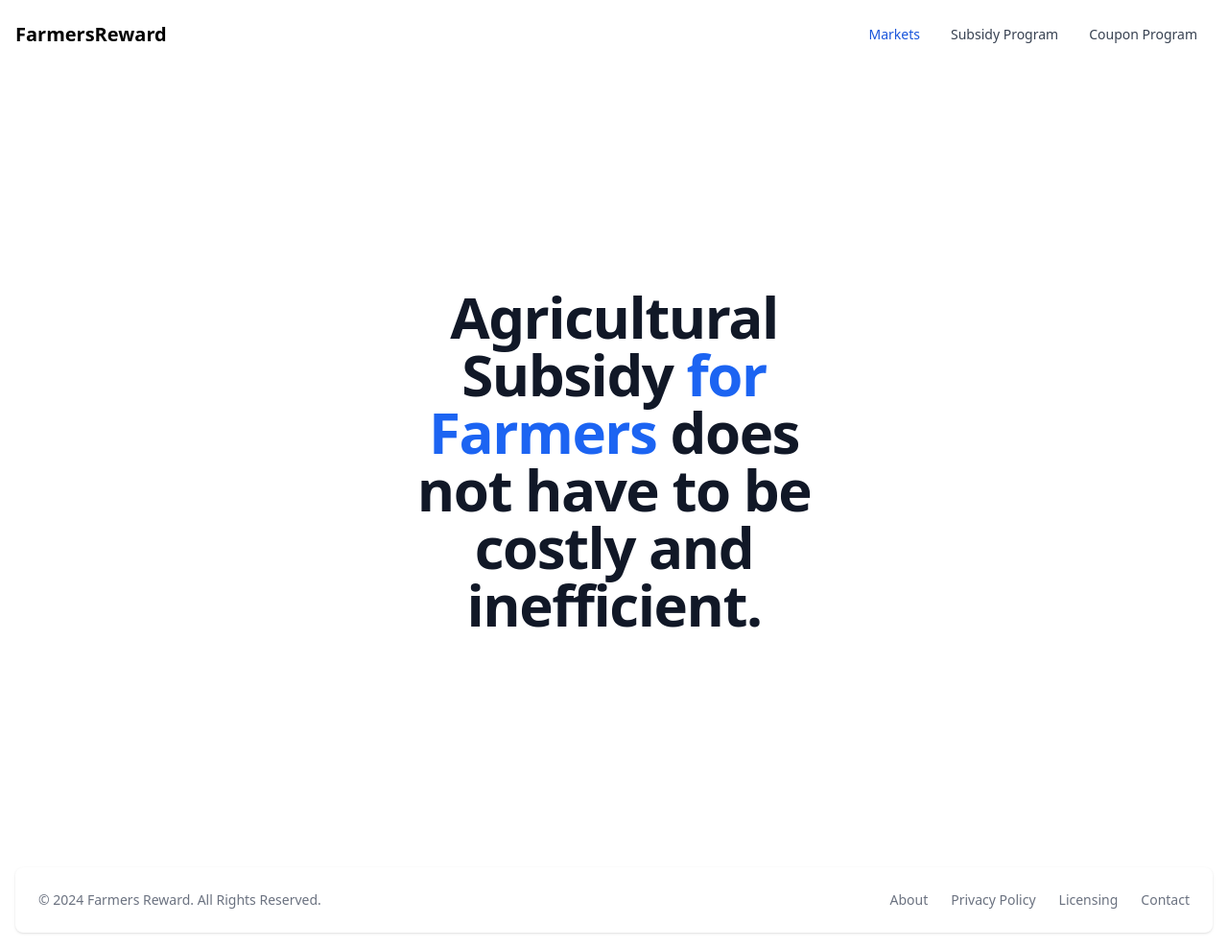
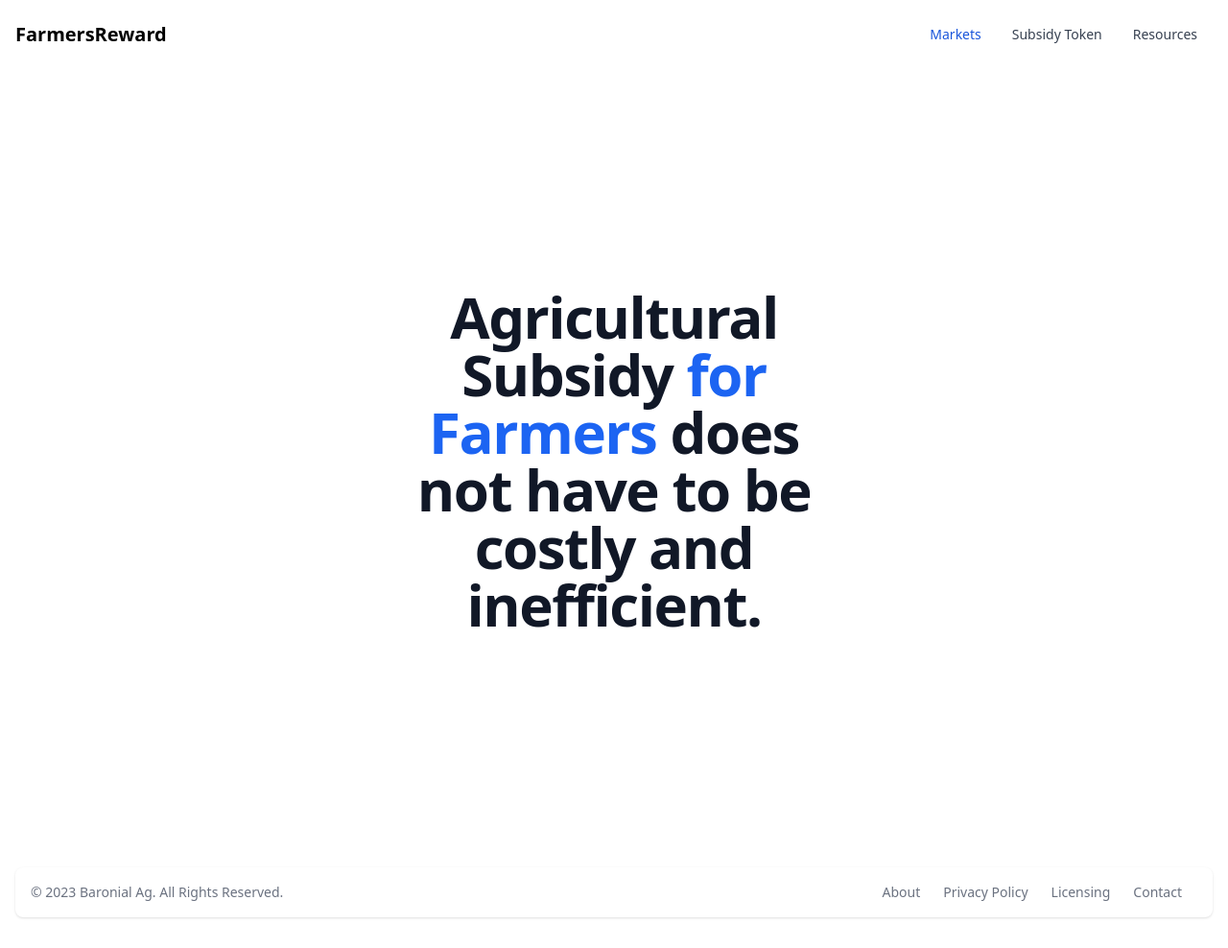
Before and after one commit to decorouz/farmers-reward, a Django app: page / in a window 1280 px wide. Shown: the whole page at 96% size. After the commit the page ends 957 px from the top, so only its background shows below. Run offline with Django 5.2, Linux system fonts and the light colour scheme; style sheets or scripts are compiled from the project's sources.

Commit message:
add base templates

```diff
--- a/src/templates/base/css.html
+++ b/src/templates/base/css.html
@@ -4,7 +4,7 @@
 <link rel="stylesheet" href="{% static 'css/output.css' %}" />
 
 
-{# COMMENT: vendor_css_files comes from cfehome.context_processors.vendor_files #}
+{# COMMENT: vendor_css_files comes from config.context_processors.vendor_files #}
 {% for css_file in vendor_css_files %}
 <link rel="stylesheet" href="{% static css_file %}">
 {% endfor %}
--- a/src/templates/base/footer.html
+++ b/src/templates/base/footer.html
@@ -1,20 +1,19 @@
-
-<footer class=" bg-white rounded-lg shadow m-4 dark:bg-gray-800">
-    <div class="w-full mx-auto container md:p-6 p-4 md:flex md:items-center md:justify-between">
-      <span class="text-sm text-gray-500 sm:text-center dark:text-gray-400">© 2024 <a href="/" class="hover:underline">Farmers Reward</a>. All Rights Reserved.
+<footer class="bg-white rounded-lg shadow m-4 dark:bg-gray-800">
+    <div class="w-full mx-auto max-w-screen-xl p-4 md:flex md:items-center md:justify-between">
+      <span class="text-sm text-gray-500 sm:text-center dark:text-gray-400">© 2023 <a href="https://flowbite.com/" class="hover:underline">Baronial Ag</a>. All Rights Reserved.
     </span>
-    <ul class="flex flex-wrap items-center mt-3 text-sm text-gray-500 dark:text-gray-400 sm:mt-0">
+    <ul class="flex flex-wrap items-center mt-3 text-sm font-medium text-gray-500 dark:text-gray-400 sm:mt-0">
         <li>
-            <a href="#" class="mr-4 hover:underline md:mr-6 ">About</a>
+            <a href="#" class="mr-4 hover:underline me-4 md:me-6">About</a>
         </li>
         <li>
-            <a href="#" class="mr-4 hover:underline md:mr-6">Privacy Policy</a>
+            <a href="#" class="mr-4 hover:underline me-4 md:me-6">Privacy Policy</a>
         </li>
         <li>
-            <a href="#" class="mr-4 hover:underline md:mr-6">Licensing</a>
+            <a href="#" class=" mr-4 hover:underline me-4 md:me-6">Licensing</a>
         </li>
         <li>
-            <a href="#" class="hover:underline">Contact</a>
+            <a href="#" class="mr-4 hover:underline">Contact</a>
         </li>
     </ul>
     </div>
--- a/src/templates/base/navbar.html
+++ b/src/templates/base/navbar.html
@@ -15,10 +15,10 @@
           </li>
 
           <li>
-            <a href="#" class="block py-2 pl-3 pr-4 text-gray-700 rounded hover:bg-gray-100 md:hover:bg-transparent md:border-0 md:hover:text-blue-700 md:p-0 dark:text-gray-400 md:dark:hover:text-white dark:hover:bg-gray-700 dark:hover:text-white md:dark:hover:bg-transparent">Subsidy Program</a>
+            <a href="#" class="block py-2 pl-3 pr-4 text-gray-700 rounded hover:bg-gray-100 md:hover:bg-transparent md:border-0 md:hover:text-blue-700 md:p-0 dark:text-gray-400 md:dark:hover:text-white dark:hover:bg-gray-700 dark:hover:text-white md:dark:hover:bg-transparent">Subsidy Token</a>
           </li>
           <li>
-            <a href="#" class="block py-2 pl-3 pr-4 text-gray-700 rounded hover:bg-gray-100 md:hover:bg-transparent md:border-0 md:hover:text-blue-700 md:p-0 dark:text-gray-400 md:dark:hover:text-white dark:hover:bg-gray-700 dark:hover:text-white md:dark:hover:bg-transparent">Coupon Program</a>
+            <a href="#" class="block py-2 pl-3 pr-4 text-gray-700 rounded hover:bg-gray-100 md:hover:bg-transparent md:border-0 md:hover:text-blue-700 md:p-0 dark:text-gray-400 md:dark:hover:text-white dark:hover:bg-gray-700 dark:hover:text-white md:dark:hover:bg-transparent">Resources</a>
           </li>
         </ul>
       </div>
--- a/src/templates/core/home.html
+++ b/src/templates/core/home.html
@@ -3,10 +3,10 @@
 
 {% block content %}
 <div class="flex flex-col items-center justify-center px-6 mx-auto md:h-screen lg:py-0">
-<div class="text-center sm:max-w-md w-full mx-auto">
-<h1 class="mb-4 text-4xl font-extrabold leading-none tracking-tight text-gray-900 md:text-5xl lg:text-6xl dark:text-white">Agricultural Subsidy<span class="text-blue-600 dark:text-blue-500"> for Farmers </span> does not have to be costly and inefficient.</h1>
+    <div class="text-center sm:max-w-md w-full mx-auto">
+        <h1 class="mb-4 text-4xl font-extrabold leading-none tracking-tight text-gray-900 md:text-5xl lg:text-6xl dark:text-white">Agricultural Subsidy<span class="text-blue-600 dark:text-blue-500"> for Farmers </span> does not have to be costly and inefficient.</h1>
 
-</div>
+    </div>
 </div>
 
 {% endblock %}
```
